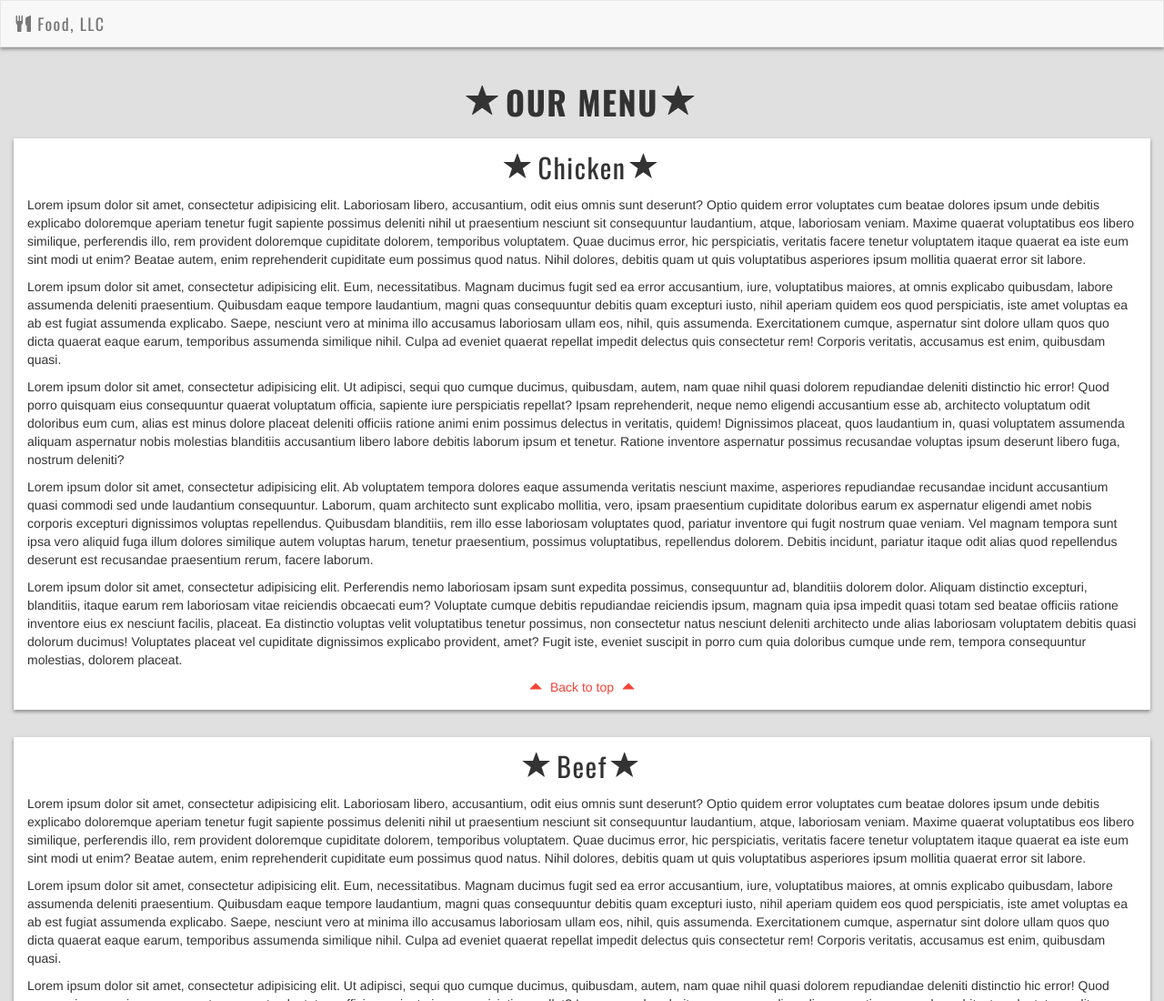
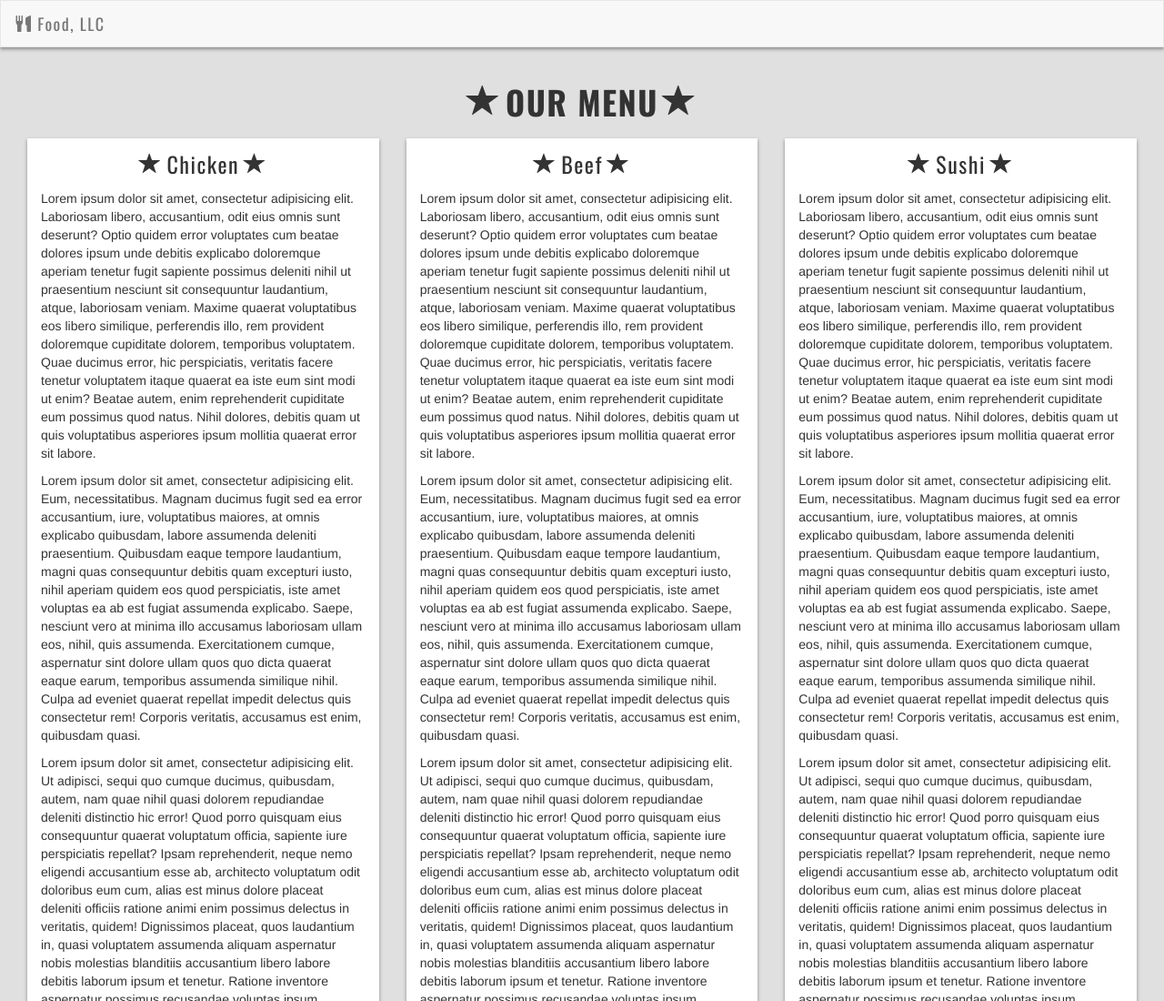
Before and after one commit to kestler/coursera-HTML-CSS-JS, a plain HTML site: page module3-solution/index.html in a window 1280 px wide. Shown: the top 1100 px of the page at 91% size. Drawn offline with nearby package versions, Linux system fonts and the light colour scheme.

Commit message:
Optional solution update

```diff
--- a/module3-solution/css/styles.css
+++ b/module3-solution/css/styles.css
@@ -25,6 +25,11 @@ h1,h2,h3,h4,h5,h6 {
 	background-color: #F44336;
 }
 
+#main-content {
+	margin-left: 15px;
+	margin-right: 15px;
+}
+
 #main-content .glyphicon {
 	margin: 0 5px;
 }
@@ -35,13 +40,16 @@ h1 {
 }
 
 .menu-items article {
+	margin-bottom: 30px;
+}
+
+.menu-items .menu-item-container {
 	background-color: #ffffff;
 	box-shadow: 0 2px 4px rgba(0,0,0,0.4);
-	margin-bottom: 30px;
 	padding: 15px;
 }
 
-.menu-items article h2 {
+.menu-items article h3 {
 	margin: 0 0 15px;
 }
 
--- a/module3-solution/index.html
+++ b/module3-solution/index.html
@@ -43,36 +43,40 @@
 				<h1 class="text-center text-uppercase"><span class="glyphicon glyphicon-star" aria-hidden="true"></span>Our Menu<span class="glyphicon glyphicon-star" aria-hidden="true"></span></h1>
 			</div> <!-- /.col-xs-12 -->
 		</div> <!-- /.row -->
-		<div class="row">
-			<div class="col-xs-12 menu-items">
-				<article id="chicken">
-					<h2 class="text-center"><span class="glyphicon glyphicon-star" aria-hidden="true"></span>Chicken<span class="glyphicon glyphicon-star" aria-hidden="true"></span></h2>
+		<div class="row menu-items">
+			<article id="chicken" class="col-md-4 col-sm-6 col-xs-12">
+				<div class="menu-item-container">
+					<h3 class="text-center"><span class="glyphicon glyphicon-star" aria-hidden="true"></span>Chicken<span class="glyphicon glyphicon-star" aria-hidden="true"></span></h3>
 					<p>Lorem ipsum dolor sit amet, consectetur adipisicing elit. Laboriosam libero, accusantium, odit eius omnis sunt deserunt? Optio quidem error voluptates cum beatae dolores ipsum unde debitis explicabo doloremque aperiam tenetur fugit sapiente possimus deleniti nihil ut praesentium nesciunt sit consequuntur laudantium, atque, laboriosam veniam. Maxime quaerat voluptatibus eos libero similique, perferendis illo, rem provident doloremque cupiditate dolorem, temporibus voluptatem. Quae ducimus error, hic perspiciatis, veritatis facere tenetur voluptatem itaque quaerat ea iste eum sint modi ut enim? Beatae autem, enim reprehenderit cupiditate eum possimus quod natus. Nihil dolores, debitis quam ut quis voluptatibus asperiores ipsum mollitia quaerat error sit labore.</p>
 					<p>Lorem ipsum dolor sit amet, consectetur adipisicing elit. Eum, necessitatibus. Magnam ducimus fugit sed ea error accusantium, iure, voluptatibus maiores, at omnis explicabo quibusdam, labore assumenda deleniti praesentium. Quibusdam eaque tempore laudantium, magni quas consequuntur debitis quam excepturi iusto, nihil aperiam quidem eos quod perspiciatis, iste amet voluptas ea ab est fugiat assumenda explicabo. Saepe, nesciunt vero at minima illo accusamus laboriosam ullam eos, nihil, quis assumenda. Exercitationem cumque, aspernatur sint dolore ullam quos quo dicta quaerat eaque earum, temporibus assumenda similique nihil. Culpa ad eveniet quaerat repellat impedit delectus quis consectetur rem! Corporis veritatis, accusamus est enim, quibusdam quasi.</p>
 					<p>Lorem ipsum dolor sit amet, consectetur adipisicing elit. Ut adipisci, sequi quo cumque ducimus, quibusdam, autem, nam quae nihil quasi dolorem repudiandae deleniti distinctio hic error! Quod porro quisquam eius consequuntur quaerat voluptatum officia, sapiente iure perspiciatis repellat? Ipsam reprehenderit, neque nemo eligendi accusantium esse ab, architecto voluptatum odit doloribus eum cum, alias est minus dolore placeat deleniti officiis ratione animi enim possimus delectus in veritatis, quidem! Dignissimos placeat, quos laudantium in, quasi voluptatem assumenda aliquam aspernatur nobis molestias blanditiis accusantium libero labore debitis laborum ipsum et tenetur. Ratione inventore aspernatur possimus recusandae voluptas ipsum deserunt libero fuga, nostrum deleniti?</p>
 					<p>Lorem ipsum dolor sit amet, consectetur adipisicing elit. Ab voluptatem tempora dolores eaque assumenda veritatis nesciunt maxime, asperiores repudiandae recusandae incidunt accusantium quasi commodi sed unde laudantium consequuntur. Laborum, quam architecto sunt explicabo mollitia, vero, ipsam praesentium cupiditate doloribus earum ex aspernatur eligendi amet nobis corporis excepturi dignissimos voluptas repellendus. Quibusdam blanditiis, rem illo esse laboriosam voluptates quod, pariatur inventore qui fugit nostrum quae veniam. Vel magnam tempora sunt ipsa vero aliquid fuga illum dolores similique autem voluptas harum, tenetur praesentium, possimus voluptatibus, repellendus dolorem. Debitis incidunt, pariatur itaque odit alias quod repellendus deserunt est recusandae praesentium rerum, facere laborum.</p>
 					<p>Lorem ipsum dolor sit amet, consectetur adipisicing elit. Perferendis nemo laboriosam ipsam sunt expedita possimus, consequuntur ad, blanditiis dolorem dolor. Aliquam distinctio excepturi, blanditiis, itaque earum rem laboriosam vitae reiciendis obcaecati eum? Voluptate cumque debitis repudiandae reiciendis ipsum, magnam quia ipsa impedit quasi totam sed beatae officiis ratione inventore eius ex nesciunt facilis, placeat. Ea distinctio voluptas velit voluptatibus tenetur possimus, non consectetur natus nesciunt deleniti architecto unde alias laboriosam voluptatem debitis quasi dolorum ducimus! Voluptates placeat vel cupiditate dignissimos explicabo provident, amet? Fugit iste, eveniet suscipit in porro cum quia doloribus cumque unde rem, tempora consequuntur molestias, dolorem placeat.</p>
 					<p class="text-center back-to-top"><a href="#"><span class="glyphicon glyphicon-triangle-top"></span> Back to top <span class="glyphicon glyphicon-triangle-top"></span></a></p>
-				</article>
-				<article id="beef">
-					<h2 class="text-center"><span class="glyphicon glyphicon-star" aria-hidden="true"></span>Beef<span class="glyphicon glyphicon-star" aria-hidden="true"></span></h2>
+				</div>
+			</article>
+			<article id="beef" class="col-md-4 col-sm-6 col-xs-12">
+				<div class="menu-item-container">
+					<h3 class="text-center"><span class="glyphicon glyphicon-star" aria-hidden="true"></span>Beef<span class="glyphicon glyphicon-star" aria-hidden="true"></span></h3>
 					<p>Lorem ipsum dolor sit amet, consectetur adipisicing elit. Laboriosam libero, accusantium, odit eius omnis sunt deserunt? Optio quidem error voluptates cum beatae dolores ipsum unde debitis explicabo doloremque aperiam tenetur fugit sapiente possimus deleniti nihil ut praesentium nesciunt sit consequuntur laudantium, atque, laboriosam veniam. Maxime quaerat voluptatibus eos libero similique, perferendis illo, rem provident doloremque cupiditate dolorem, temporibus voluptatem. Quae ducimus error, hic perspiciatis, veritatis facere tenetur voluptatem itaque quaerat ea iste eum sint modi ut enim? Beatae autem, enim reprehenderit cupiditate eum possimus quod natus. Nihil dolores, debitis quam ut quis voluptatibus asperiores ipsum mollitia quaerat error sit labore.</p>
 					<p>Lorem ipsum dolor sit amet, consectetur adipisicing elit. Eum, necessitatibus. Magnam ducimus fugit sed ea error accusantium, iure, voluptatibus maiores, at omnis explicabo quibusdam, labore assumenda deleniti praesentium. Quibusdam eaque tempore laudantium, magni quas consequuntur debitis quam excepturi iusto, nihil aperiam quidem eos quod perspiciatis, iste amet voluptas ea ab est fugiat assumenda explicabo. Saepe, nesciunt vero at minima illo accusamus laboriosam ullam eos, nihil, quis assumenda. Exercitationem cumque, aspernatur sint dolore ullam quos quo dicta quaerat eaque earum, temporibus assumenda similique nihil. Culpa ad eveniet quaerat repellat impedit delectus quis consectetur rem! Corporis veritatis, accusamus est enim, quibusdam quasi.</p>
 					<p>Lorem ipsum dolor sit amet, consectetur adipisicing elit. Ut adipisci, sequi quo cumque ducimus, quibusdam, autem, nam quae nihil quasi dolorem repudiandae deleniti distinctio hic error! Quod porro quisquam eius consequuntur quaerat voluptatum officia, sapiente iure perspiciatis repellat? Ipsam reprehenderit, neque nemo eligendi accusantium esse ab, architecto voluptatum odit doloribus eum cum, alias est minus dolore placeat deleniti officiis ratione animi enim possimus delectus in veritatis, quidem! Dignissimos placeat, quos laudantium in, quasi voluptatem assumenda aliquam aspernatur nobis molestias blanditiis accusantium libero labore debitis laborum ipsum et tenetur. Ratione inventore aspernatur possimus recusandae voluptas ipsum deserunt libero fuga, nostrum deleniti?</p>
 					<p>Lorem ipsum dolor sit amet, consectetur adipisicing elit. Ab voluptatem tempora dolores eaque assumenda veritatis nesciunt maxime, asperiores repudiandae recusandae incidunt accusantium quasi commodi sed unde laudantium consequuntur. Laborum, quam architecto sunt explicabo mollitia, vero, ipsam praesentium cupiditate doloribus earum ex aspernatur eligendi amet nobis corporis excepturi dignissimos voluptas repellendus. Quibusdam blanditiis, rem illo esse laboriosam voluptates quod, pariatur inventore qui fugit nostrum quae veniam. Vel magnam tempora sunt ipsa vero aliquid fuga illum dolores similique autem voluptas harum, tenetur praesentium, possimus voluptatibus, repellendus dolorem. Debitis incidunt, pariatur itaque odit alias quod repellendus deserunt est recusandae praesentium rerum, facere laborum.</p>
 					<p>Lorem ipsum dolor sit amet, consectetur adipisicing elit. Perferendis nemo laboriosam ipsam sunt expedita possimus, consequuntur ad, blanditiis dolorem dolor. Aliquam distinctio excepturi, blanditiis, itaque earum rem laboriosam vitae reiciendis obcaecati eum? Voluptate cumque debitis repudiandae reiciendis ipsum, magnam quia ipsa impedit quasi totam sed beatae officiis ratione inventore eius ex nesciunt facilis, placeat. Ea distinctio voluptas velit voluptatibus tenetur possimus, non consectetur natus nesciunt deleniti architecto unde alias laboriosam voluptatem debitis quasi dolorum ducimus! Voluptates placeat vel cupiditate dignissimos explicabo provident, amet? Fugit iste, eveniet suscipit in porro cum quia doloribus cumque unde rem, tempora consequuntur molestias, dolorem placeat.</p>
 					<p class="text-center back-to-top"><a href="#"><span class="glyphicon glyphicon-triangle-top"></span> Back to top <span class="glyphicon glyphicon-triangle-top"></span></a></p>
-				</article>
-				<article id="sushi">
-					<h2 class="text-center"><span class="glyphicon glyphicon-star" aria-hidden="true"></span>Sushi<span class="glyphicon glyphicon-star" aria-hidden="true"></span></h2>
+				</div>
+			</article>
+			<article id="sushi" class="col-md-4 col-sm-12 col-xs-12">
+				<div class="menu-item-container">
+					<h3 class="text-center"><span class="glyphicon glyphicon-star" aria-hidden="true"></span>Sushi<span class="glyphicon glyphicon-star" aria-hidden="true"></span></h3>
 					<p>Lorem ipsum dolor sit amet, consectetur adipisicing elit. Laboriosam libero, accusantium, odit eius omnis sunt deserunt? Optio quidem error voluptates cum beatae dolores ipsum unde debitis explicabo doloremque aperiam tenetur fugit sapiente possimus deleniti nihil ut praesentium nesciunt sit consequuntur laudantium, atque, laboriosam veniam. Maxime quaerat voluptatibus eos libero similique, perferendis illo, rem provident doloremque cupiditate dolorem, temporibus voluptatem. Quae ducimus error, hic perspiciatis, veritatis facere tenetur voluptatem itaque quaerat ea iste eum sint modi ut enim? Beatae autem, enim reprehenderit cupiditate eum possimus quod natus. Nihil dolores, debitis quam ut quis voluptatibus asperiores ipsum mollitia quaerat error sit labore.</p>
 					<p>Lorem ipsum dolor sit amet, consectetur adipisicing elit. Eum, necessitatibus. Magnam ducimus fugit sed ea error accusantium, iure, voluptatibus maiores, at omnis explicabo quibusdam, labore assumenda deleniti praesentium. Quibusdam eaque tempore laudantium, magni quas consequuntur debitis quam excepturi iusto, nihil aperiam quidem eos quod perspiciatis, iste amet voluptas ea ab est fugiat assumenda explicabo. Saepe, nesciunt vero at minima illo accusamus laboriosam ullam eos, nihil, quis assumenda. Exercitationem cumque, aspernatur sint dolore ullam quos quo dicta quaerat eaque earum, temporibus assumenda similique nihil. Culpa ad eveniet quaerat repellat impedit delectus quis consectetur rem! Corporis veritatis, accusamus est enim, quibusdam quasi.</p>
 					<p>Lorem ipsum dolor sit amet, consectetur adipisicing elit. Ut adipisci, sequi quo cumque ducimus, quibusdam, autem, nam quae nihil quasi dolorem repudiandae deleniti distinctio hic error! Quod porro quisquam eius consequuntur quaerat voluptatum officia, sapiente iure perspiciatis repellat? Ipsam reprehenderit, neque nemo eligendi accusantium esse ab, architecto voluptatum odit doloribus eum cum, alias est minus dolore placeat deleniti officiis ratione animi enim possimus delectus in veritatis, quidem! Dignissimos placeat, quos laudantium in, quasi voluptatem assumenda aliquam aspernatur nobis molestias blanditiis accusantium libero labore debitis laborum ipsum et tenetur. Ratione inventore aspernatur possimus recusandae voluptas ipsum deserunt libero fuga, nostrum deleniti?</p>
 					<p>Lorem ipsum dolor sit amet, consectetur adipisicing elit. Ab voluptatem tempora dolores eaque assumenda veritatis nesciunt maxime, asperiores repudiandae recusandae incidunt accusantium quasi commodi sed unde laudantium consequuntur. Laborum, quam architecto sunt explicabo mollitia, vero, ipsam praesentium cupiditate doloribus earum ex aspernatur eligendi amet nobis corporis excepturi dignissimos voluptas repellendus. Quibusdam blanditiis, rem illo esse laboriosam voluptates quod, pariatur inventore qui fugit nostrum quae veniam. Vel magnam tempora sunt ipsa vero aliquid fuga illum dolores similique autem voluptas harum, tenetur praesentium, possimus voluptatibus, repellendus dolorem. Debitis incidunt, pariatur itaque odit alias quod repellendus deserunt est recusandae praesentium rerum, facere laborum.</p>
 					<p>Lorem ipsum dolor sit amet, consectetur adipisicing elit. Perferendis nemo laboriosam ipsam sunt expedita possimus, consequuntur ad, blanditiis dolorem dolor. Aliquam distinctio excepturi, blanditiis, itaque earum rem laboriosam vitae reiciendis obcaecati eum? Voluptate cumque debitis repudiandae reiciendis ipsum, magnam quia ipsa impedit quasi totam sed beatae officiis ratione inventore eius ex nesciunt facilis, placeat. Ea distinctio voluptas velit voluptatibus tenetur possimus, non consectetur natus nesciunt deleniti architecto unde alias laboriosam voluptatem debitis quasi dolorum ducimus! Voluptates placeat vel cupiditate dignissimos explicabo provident, amet? Fugit iste, eveniet suscipit in porro cum quia doloribus cumque unde rem, tempora consequuntur molestias, dolorem placeat.</p>
 					<p class="text-center back-to-top"><a href="#"><span class="glyphicon glyphicon-triangle-top"></span> Back to top <span class="glyphicon glyphicon-triangle-top"></span></a></p>
-				</article>
-			</div> <!-- /.col-xs-12.menu-items -->
+				</div>
+			</article>
 		</div> <!-- /.row -->
 	</div> <!-- /.container-fluid#main-content -->
 
```
